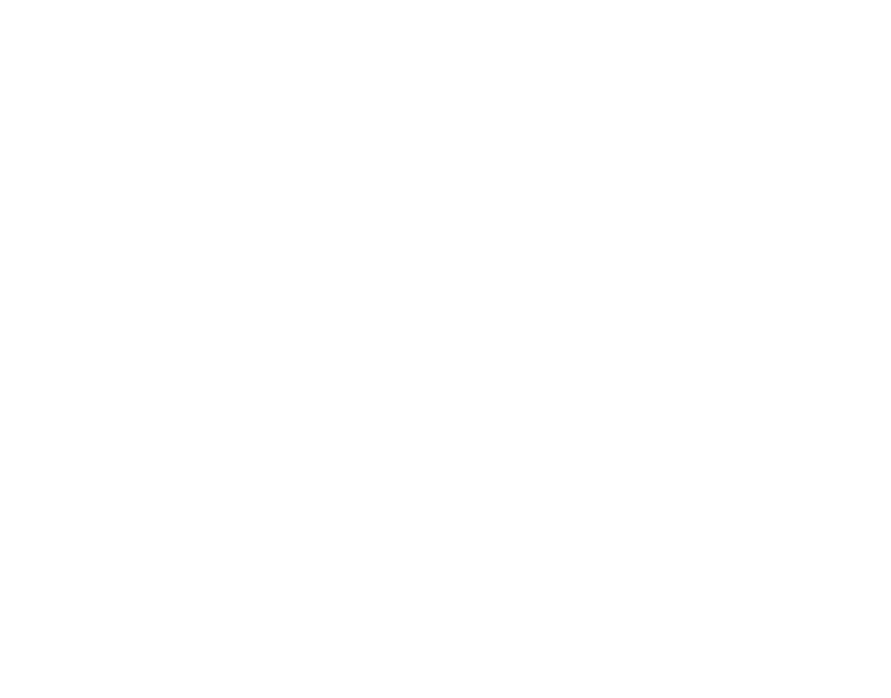
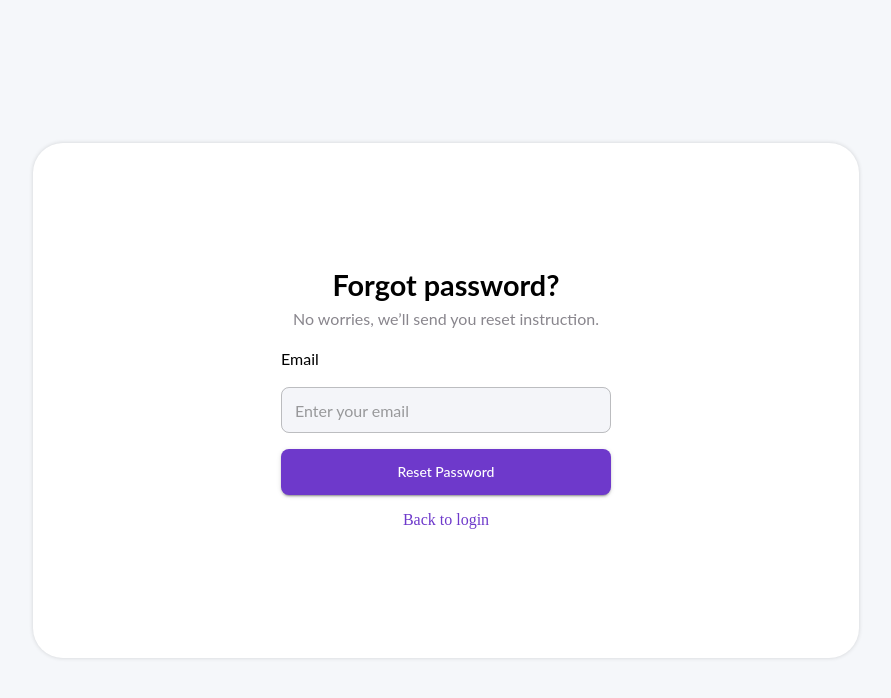
Before and after one commit to BharathiA25/UI-Practice, a React (Vite) app in the folder vite-project/: page /forgot-password in a window 1280 px wide. Before the commit this address had no page. Shown: the top 698 px of the page, without its empty margins (194-1085 px from the left). Built offline with nearby package versions, Linux system fonts and the light colour scheme.

Commit message:
added forgrt password-page

```diff
--- a/vite-project/src/App.jsx
+++ b/vite-project/src/App.jsx
@@ -1,6 +1,7 @@
 import React from 'react'
 import SignupPage from './pages/SignupPage'
 import SigninPage from './pages/SigninPage'
+import ForgotPage from './pages/ForgotPage'
 import { BrowserRouter as Router, Routes, Route  } from 'react-router-dom'
 function App() {
   return (
@@ -9,6 +10,7 @@
     <Routes>
       <Route path='/' element={<SignupPage/>}/>
       <Route path='/login' element={<SigninPage/>}/>
+      <Route path='/forgot-password' element={<ForgotPage/>}/>
     </Routes>
    </Router>
     </>
--- a/vite-project/src/components/common/AppButton.jsx
+++ b/vite-project/src/components/common/AppButton.jsx
@@ -6,6 +6,7 @@
       variant="contained"
       sx={{
         height: 46,
+        width:330,
         backgroundColor: "primary.main",
         "&:hover": {
           backgroundColor: "primary.dark",
--- a/vite-project/src/components/common/AuthRedirect.jsx
+++ b/vite-project/src/components/common/AuthRedirect.jsx
@@ -1,6 +1,8 @@
 import React from 'react'
 import { Box, Typography } from '@mui/material'
+import { useNavigate } from 'react-router-dom'
 function AuthRedirect({ authMessage, authType }) {
+    const navigate = useNavigate();
     return (
         <Box sx={{
         mt: 2,
@@ -16,6 +18,7 @@
             {authMessage}{" "}
             <Box
                 component="span"
+                onClick={()=> authType === "Sign up" ? navigate('/') : navigate('/login') }
                 sx={{
                     color: "primary.main",
                     cursor: "pointer",
--- a/vite-project/src/components/forms/SigninForm.jsx
+++ b/vite-project/src/components/forms/SigninForm.jsx
@@ -6,6 +6,7 @@
 import GoogleImage from '../../assets/Googlee.png'
 import FacebookImage from '../../assets/Facebook.png'
 import SigninComponents from '../common/SigninComponents';
+import { useNavigate } from 'react-router-dom';
 function SigninForm() {
      const formik = useFormik({
         initialValues: {
@@ -16,6 +17,7 @@
             console.log("SignIn Data:", values);
         },
     });
+    const navigate = useNavigate();
   return (
       <Box
             component="form"
@@ -43,7 +45,11 @@
                 value={formik.values.password}
                 onChange={formik.handleChange}
             />
-            <Typography sx={{mt:2,textAlign:'right',cursor:'pointer',color:'primary.main'}}>Forgot password</Typography>
+            <Typography
+            onClick ={
+                ()=> navigate('/forgot-password')
+            }
+            sx={{mt:2,textAlign:'right',cursor:'pointer',color:'primary.main'}}>Forgot password</Typography>
             </Box>
             {/* Submit */}
             <AppButton
--- /dev/null
+++ b/vite-project/src/pages/ForgotPage.jsx
@@ -0,0 +1,63 @@
+import { Box, Typography } from '@mui/material'
+import InputField from '../components/common/InputField'
+import AppButton from '../components/common/AppButton';
+import { useFormik } from "formik";
+import {useNavigate} from 'react-router-dom'
+
+function ForgotPage() {
+    const navigate = useNavigate();
+    const formik = useFormik({
+            initialValues: {
+                email: "",
+            },
+            onSubmit: (values) => {
+                console.log("Forgot Data:", values);
+            },
+        });
+  return (
+    <Box sx={{display:'flex', justifyContent:'center', alignItems:'center',minHeight: "100vh",backgroundColor: "background.default"}}>
+        <Box
+        component="form"
+        onSubmit={formik.handleSubmit}
+        sx={{
+          width: 730,
+          height: 515,
+          borderRadius: "30px",
+          backgroundColor: "background.paper",
+          boxShadow: "0px 0px 4px rgba(0, 0, 0, 0.15)",
+          display: "flex",
+          flexDirection: "column",
+          justifyContent: "center",
+          alignItems: "center",
+          px: 6
+        }}
+          >
+            <Typography variant='h4' sx={{mb:1, textAlign:'center'}}>Forgot password?</Typography>
+            <Typography color='text.secondary'  sx={{mb:2}}>No worries, we’ll send you reset instruction.</Typography>
+              <Box sx={{mb:2}}>
+            <Typography sx={{mb:2}}>Email</Typography>
+            <InputField
+                placeholder="Enter your email"
+                type="email"
+                name="email"
+                value={formik.values.email}
+                onChange={formik.handleChange}
+            />
+            </Box>
+              <AppButton
+                type="submit"
+                fullWidth
+                disabled={formik.isSubmitting}
+            >
+                Reset Password
+            </AppButton>
+            <Box onClick = {
+                () => navigate('/login')
+            }
+            sx={{color : 'primary.main',cursor:'pointer', mt:2,display : 'flex',justifyContent:'center'}} >Back to login</Box>
+        </Box>
+    </Box>
+  )
+}
+
+export default ForgotPage
```
